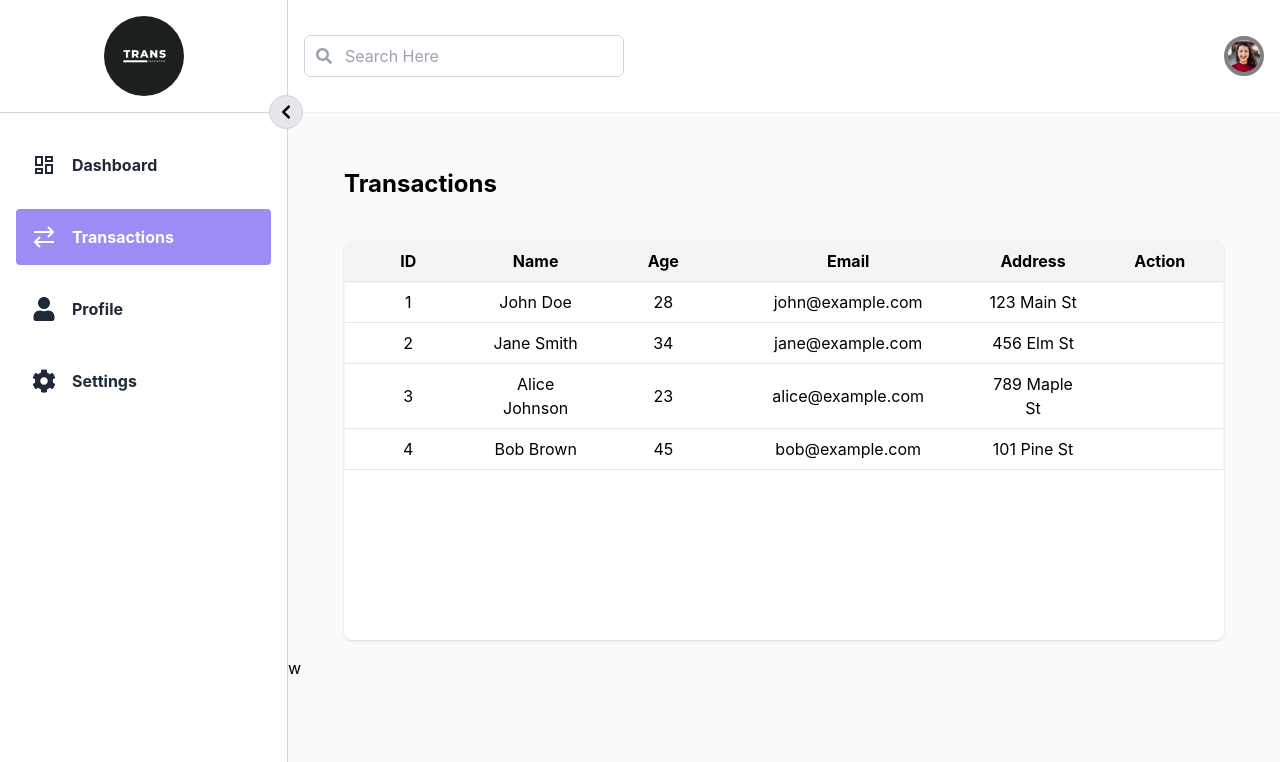
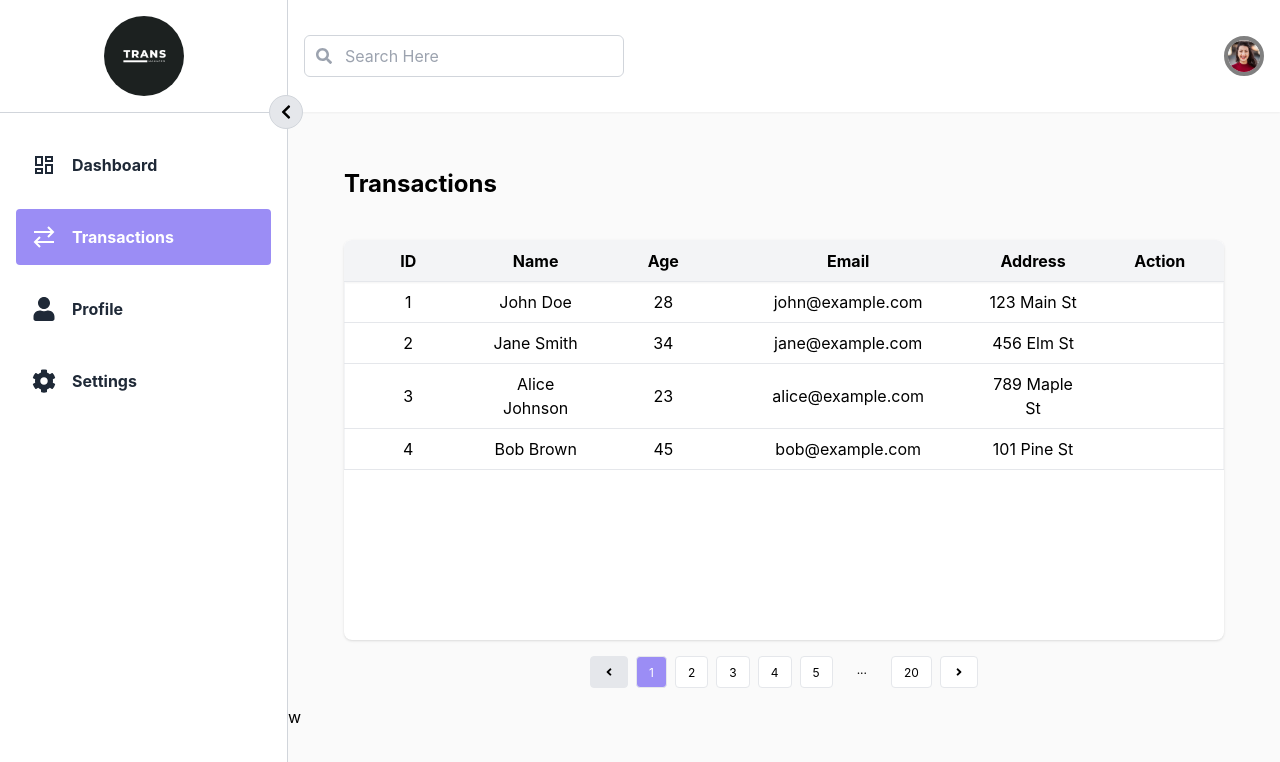
Before and after one commit to ThaneshworJoshi/TransactionManager, a React (Vite) app: page /transactions in a window 1280 px wide. Shown: the top 762 px of the page. Built offline with nearby package versions, Linux system fonts and the light colour scheme; the HTML template or start-up script is replaced by a standard one.

Commit message:
feat: Implement Pagination component in TransactionTemplate page

```diff
--- a/src/components/templates/TransactionTemplate/TransactionTemplate.tsx
+++ b/src/components/templates/TransactionTemplate/TransactionTemplate.tsx
@@ -1,15 +1,28 @@
 import AdminLayout from '../AdminLayout/AdminLayout'
 import Table from '../../molecules/Table/Table.component'
 import { tableData, tableHeaders } from '../../../mock/tableMock'
+import Pagination from '../../molecules/Pagination/Pagination.component'
+import { useState } from 'react'
 
 const TransactionTemplate = () => {
+  const [currentPage, setCurrentPage] = useState(1);
+  const total = 20; // Total number of pages
+
+  const handlePageChange = (page: number) => {
+    console.log('Page changed to:', page);
+    setCurrentPage(page);
+  };
+
   return (
     <AdminLayout title='Transactions'>
       <div className="overflow-scroll m-auto bg-white rounded-lg shadow overflow-y-auto relative w-full min-h-[400px]">
         <div className='absolute top-0 left-0 right-0 bottom-0 ' >
           <Table headers={tableHeaders} data={tableData} />
+          <div >
+          </div>
         </div>
       </div>
+          <Pagination total={total} currentPage={currentPage} onPageChange={handlePageChange} size='small'/>
     </AdminLayout>
   )
 }
```
